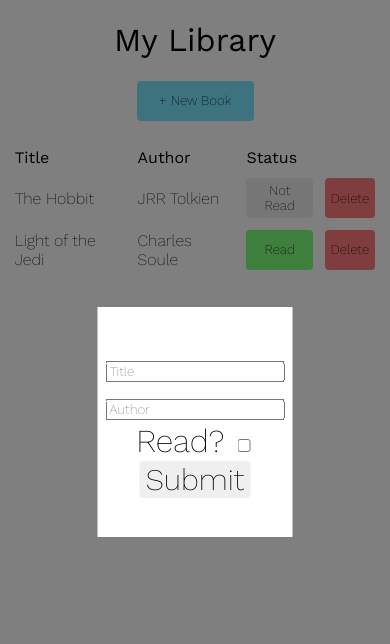
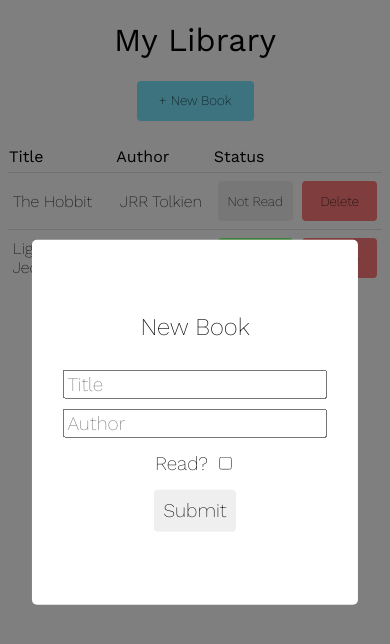
Before and after one commit to JesseN619/Library, a plain HTML site: page index.html in a window 390 px wide. Both pictures are taken after a click on the button "+ New Book". Drawn offline with nearby package versions, Linux system fonts and the light colour scheme.

Commit message:
Make layout responsive

```diff
--- a/index.html
+++ b/index.html
@@ -16,9 +16,9 @@
     <table>
         <thead>
             <tr>
-                <th>Title</th>
+                <th class="first-column">Title</th>
                 <th>Author</th>
-                <th>Status</th>
+                <th id="status">Status</th>
                 <th></th>
             </tr>
         </thead>
@@ -26,16 +26,20 @@
     </table>
 
     <div id="overlay">
+        <div id="form-container">
             <form>
+                <div id="form-title">New Book</div>
+                <br>
                 <input type="text" id="title-input" name="title" placeholder="Title">
                 <br>
                 <input type="text" id="author-input" name="author" placeholder="Author">
                 <br>
-            <label for="read">Read?</label>
+                <label for="read" id="read-label">Read?</label>
                 <input type="checkbox" id="read-checkbox" name="read" value="read">
                 <br>
                 <button type="button" id="submit-button">Submit</button>
             </form>
+        </div>
     </div>
 
     <script src="app.js"></script>
--- a/styles.css
+++ b/styles.css
@@ -1,6 +1,7 @@
 * {
     font-family: 'Work Sans', sans-serif;
     font-weight: 200;
+    box-sizing: border-box;
 }
 
 button {
@@ -21,26 +22,36 @@ h1 {
     width: 30vw;
     margin: 0 auto;
     display: block;
+    max-width: 150px;
 }
 
 table {
     margin-top: 20px;
     width: 100%;
+    border-collapse: collapse;
+}
+
+td {
+    border-top: 1px solid #E1E1E1;
+    padding: 0.5em 0.3em;
 }
 
 th {
     font-weight: 400;
     text-align: left;
-    padding: 0.3em;
+    height: 2em;
 }
 
-td {
-    padding: 0.3em;
+#status {
+    min-width: 75px;
+    max-width: 100px;
 }
 
 .read-btn {
     height: 3em;
     width: 100%;
+    min-width: 75px;
+    max-width: 100px;
 }
 
 .delete {
@@ -48,7 +59,12 @@ td {
     color: black;
     height: 3em;
     width: 100%;
+    min-width: 75px;
+    max-width: 100px;
 }
+
+
+/* OVERLAY AND NEW BOOK FORM */
 
 #overlay {
     position: fixed; /* Sit on top of the page content */
@@ -64,7 +80,7 @@ td {
     /*cursor: pointer; /* Add a pointer on hover */
 }
 
-form {
+#form-container {
     position: absolute;
     top: 50%;
     left: 50%;
@@ -72,17 +88,104 @@ form {
     -ms-transform: translate(-50%,-50%);
     background-color: white;
     text-align: center;
+    border-radius: 5px;
     /* display: flex;
-    flex-direction: column;
-    justify-content: center; */
-    /* height: 25vh; */
-    width: 50%;
-    padding: 10% 0;
-    font-size: 2em;
+    flex-direction: column; */
+    width: 75vw;
+    height: 75vw;
+    padding: 1.5em 0.7em;
+    font-size: 1.5em;
+    display: table;
+    box-sizing: unset;
+}
+
+form {
+    display: table-cell;
+    vertical-align: middle;
+}
+
+input[type="text"], textarea {
+    box-sizing: border-box;
+    width: 90%;
+    font-size: 0.8em;
+}
+
+input {
+    margin-bottom: 0.5em;
+}
+
+#read-label {
+    font-size: 0.8em;
+}
+
+#read-checkbox {
+    margin-bottom: 1.5em;
 }
 
 #submit-button {
-    font-size: 30px;
+    font-size: 0.8em;
+    padding: 0.5em;
 }
 
-/* TODO: change button font */
+
+/* MEDIA QUERIES */
+
+@media (min-width: 400px) {
+    #form-container {
+        width: 50vw;
+        height: 50vw;
+    }
+}
+
+@media (min-width: 650px) {
+    * {
+        font-size: 1.1rem;
+    }
+
+    h1 {
+        font-size: 2em;
+    }
+
+    #new-book {
+        font-size: 1.2em;
+        height: 2em;
+    }
+
+    .read-btn, .delete {
+        height: 2em;
+    }
+
+    table {
+        width: 90vw;
+        margin-left: auto;
+        margin-right: auto;
+    }
+
+    #form-container {
+        width: 250px;
+        height: 250px;
+    }
+}
+
+@media (min-width: 800px) {
+    table {
+        width: 80vw;
+        margin-left: auto;
+        margin-right: auto;
+    }
+}
+
+@media (min-width: 1200px) {
+    h1 {
+        margin-top: 50px;
+        margin-bottom: 50px;
+    }
+
+    #new-book {
+        margin-bottom: 65px;
+    }
+
+    table {
+        width: 1000px;
+    }
+}
```
Lines whose indentation alone changed are shown as unchanged.
